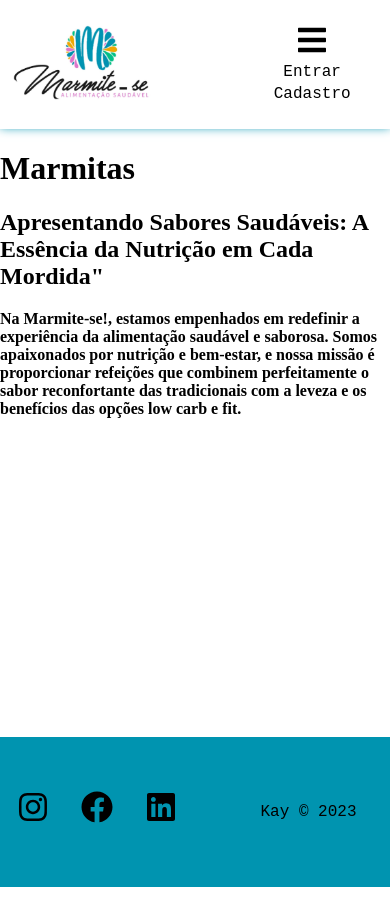
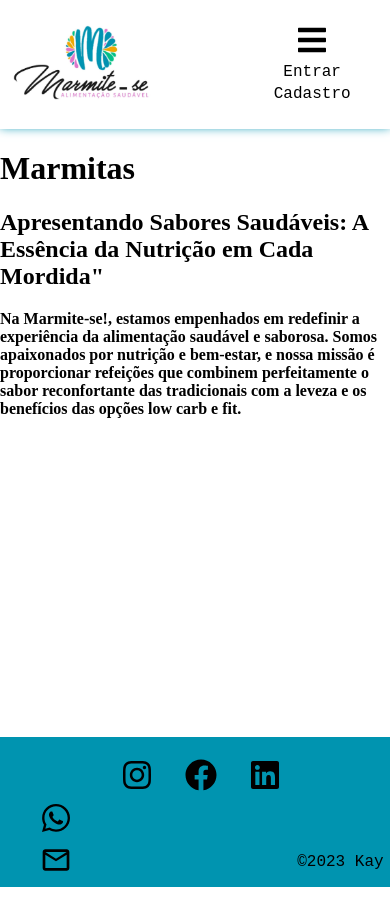
Before and after one commit to NataliaAraujo2/marmitese, a React (Create React App) app: page /pocket in a window 390 px wide. Before the commit the page ends 887 px from the top, so only its background shows below. Built offline with nearby package versions, Linux system fonts and the light colour scheme; a web font is replaced by a local one.

Commit message:
Trata responsividade do footer

```diff
--- a/src/components/Footer/Footer.js
+++ b/src/components/Footer/Footer.js
@@ -2,11 +2,23 @@
 //CSS
 import styles from "./Footer.module.css";
 //Icons
-import { FaFacebook, FaInstagram, FaLinkedin } from "react-icons/fa";
+import { FaFacebook, FaInstagram, FaLinkedin, FaWhatsapp } from "react-icons/fa";
+import { MdOutlineEmail } from "react-icons/md";
 
 const Footer = () => {
   return (
     <footer className={styles.footer}>
+      <div className={styles.contact}>
+        <ul>
+          <li>
+          <FaWhatsapp />
+          </li>
+          <li>
+          <MdOutlineEmail />
+          </li>
+        </ul>
+
+      </div>
       <div className={styles.links}>
         <ul>
           <li>
@@ -30,11 +42,12 @@
           </li>
         </ul>
       </div>
-      <div>
-        <p className={styles.copyright}>
-          <span>Kay &copy; 2023</span>
+      <div className={styles.copyright}>
+      <p >
+         &copy;2023 Kay
         </p>
       </div>
+
     </footer>
   );
 };
--- a/src/components/Footer/Footer.module.css
+++ b/src/components/Footer/Footer.module.css
@@ -1,23 +1,30 @@
 .footer {
-  height: 150px;
+  height: 9em;
   width: auto;
   display: flex;
-  flex-direction: column;
+  flex-direction: row;
   align-items: center;
-  justify-content: stretch;
+  justify-content: space-between;
   background-color: var(--blue);
 }
 
-.links {
+.contact {
+  font-size: 2em;
+}
+
+.contact ul {
+  list-style: none;
+}
+
+.links ul {
   display: flex;
   flex-direction: row;
-  justify-content: stretch;
-  list-style: none;
 }
 
 .links li {
   padding: 0em 0em 0em 1em;
-  font-size: 2em;
+  font-size: 3em;
+  list-style: none;
 }
 
 .links li a {
@@ -26,7 +33,7 @@
 
 .copyright {
   align-self: flex-end;
-  padding: 0.5em;
+  margin-right: 0.4em;
 }
 
 @media (max-width: 965px) {
@@ -36,14 +43,21 @@
     display: flex;
     flex-direction: row;
     align-items: center;
-    justify-content: space-around;
+    justify-content: space-between;
     background-color: var(--blue);
+  }
+
+  .contact {
+    font-size: 2em;
+    margin-top: 2em;
   }
 
   .links ul {
     display: flex;
-    padding: 1em;
-    margin-left: -4em;
+    padding: 0;
+    margin-top: -3em;
+
+    align-self: flex-start;
   }
 
   .links li {
@@ -57,7 +71,8 @@
   }
 
   .copyright {
-    align-self: center;
     padding: 0em;
+    align-self: flex-end;
+    margin-right: 0.4em;
   }
 }
```
